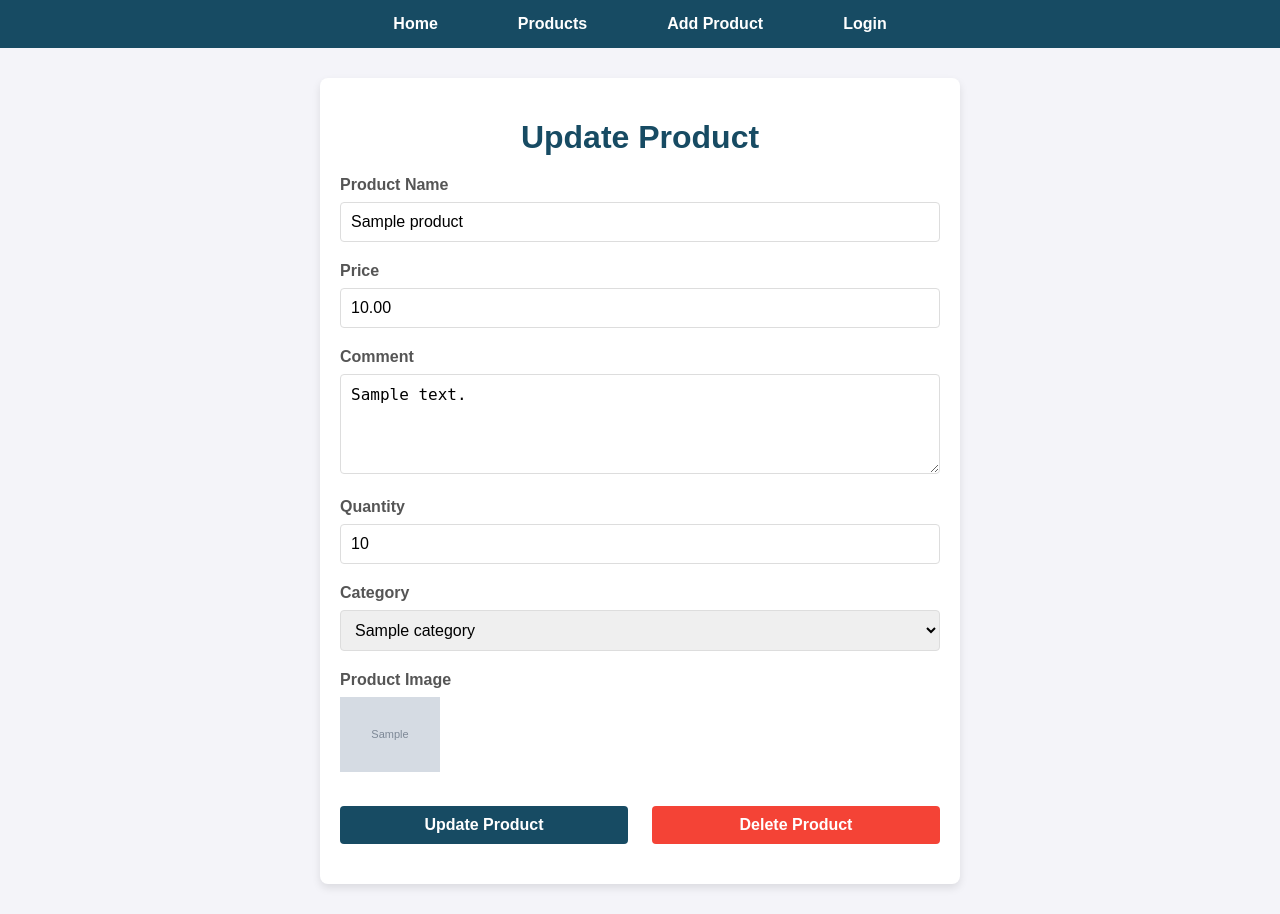
After one commit to MuhammadjonArabov/ShopLaptop, a Django app: page /product/update/1/ in a window 1280 px wide. The commit adds this page. Run offline with Django 5.2, Linux system fonts and the light colour scheme; tables that the repository leaves empty hold one stand-in row (values such as "Sample post"); grey boxes marked "Sample" are stand-in pictures.

Commit message:
prpoduct update

```diff
--- a/shop/forms.py
+++ b/shop/forms.py
@@ -5,7 +5,8 @@
 class ProductForm(forms.ModelForm):
     class Meta:
         model = Product
-        fields = ['name', 'price', 'quantity', 'comment', 'images']
+        fields = ['name', 'price', 'comment', 'quantity', 'category', 'images']
+
 
 class SellerUpdateForm(forms.ModelForm):
     class Meta:
--- /dev/null
+++ b/shop/static/css/product_update.css
@@ -0,0 +1,171 @@
+/* General Styles */
+body {
+    font-family: 'Arial', sans-serif;
+    margin: 0;
+    padding: 0;
+    background-color: #f4f4f9;
+    color: #333;
+}
+
+/* Navbar styling */
+.navbar {
+    background-color: #174b63;
+    padding: 15px 0;
+    display: flex;
+    justify-content: center;
+}
+
+.nav-menu {
+    list-style: none;
+    display: flex;
+    gap: 40px;
+    margin: 0;
+    padding: 0;
+}
+
+.nav-menu a {
+    color: white;
+    text-decoration: none;
+    font-size: 16px;
+    font-weight: bold;
+    padding: 8px 20px;
+    transition: color 0.3s, background-color 0.3s;
+}
+
+.nav-menu a:hover {
+    color: #FFD700;
+    background-color: rgba(255, 255, 255, 0.2);
+    border-radius: 4px;
+}
+
+/* Container for the form */
+.container {
+    width: 90%;
+    max-width: 600px;
+    margin: 30px auto;
+    background-color: #fff;
+    padding: 20px;
+    border-radius: 8px;
+    box-shadow: 0 4px 8px rgba(0, 0, 0, 0.1);
+}
+
+h1 {
+    text-align: center;
+    color: #174b63;
+    margin-bottom: 20px;
+}
+
+/* Form Styling */
+.form-group {
+    margin-bottom: 20px;
+}
+
+.form-group label {
+    font-size: 16px;
+    font-weight: bold;
+    color: #555;
+    display: block;
+    margin-bottom: 8px;
+}
+
+input, select, textarea {
+    width: 100%;
+    padding: 10px;
+    font-size: 16px;
+    border: 1px solid #ddd;
+    border-radius: 4px;
+    box-sizing: border-box;
+}
+
+textarea {
+    resize: vertical;
+    height: 100px;
+}
+
+/* Container for image preview */
+.form-group img {
+    max-width: 100px;
+    margin-bottom: 10px;
+    cursor: pointer; /* Makes the image clickable */
+}
+
+/* Form actions section */
+.form-group.actions {
+    display: flex;
+    justify-content: space-between;
+    align-items: center;
+    gap: 10px;
+    margin-top: 20px;
+}
+
+/* Style for the update button */
+.btn-submit {
+    background-color: #174b63;
+    color: white;
+    font-size: 16px;
+    font-weight: bold;
+    padding: 10px 20px;
+    border: none;
+    border-radius: 4px;
+    cursor: pointer;
+    transition: background-color 0.3s;
+    width: 48%;
+}
+
+.btn-submit:hover {
+    background-color: #FFD700;
+}
+
+/* Style for the delete button */
+.btn-delete {
+    background-color: #f44336; /* Red color */
+    color: white;
+    font-size: 16px;
+    font-weight: bold;
+    padding: 10px 20px;
+    border: none;
+    border-radius: 4px;
+    cursor: pointer;
+    transition: background-color 0.3s;
+    width: 48%;
+}
+
+.btn-delete:hover {
+    background-color: #d32f2f;
+}
+
+/* Responsive Design */
+@media (max-width: 768px) {
+    .navbar {
+        padding: 10px 0;
+    }
+
+    .nav-menu {
+        gap: 20px;
+    }
+
+    .container {
+        width: 95%;
+        padding: 15px;
+    }
+}
+
+@media (max-width: 480px) {
+    .nav-menu {
+        flex-direction: column;
+        align-items: center;
+    }
+
+    .container {
+        width: 100%;
+        padding: 10px;
+    }
+
+    .btn-submit {
+        font-size: 14px;
+    }
+
+    .btn-delete {
+        font-size: 14px;
+    }
+}
--- a/shop/templates/products/add_product.html
+++ b/shop/templates/products/add_product.html
@@ -14,7 +14,6 @@
             <li><a href="{% url 'product_list' %}">Mahsulotlar</a></li>
             <li><a href="{% url 'seller_register' %}">Seller bo'lish</a></li>
             <li><a href="{% url 'seller_profile' %}">Seller profile</a></li>
-            <li><a href="{% url 'add_product' %}">Mahsulot qo'shish</a></li>
             <li><a href="{% url 'login' %}">Login</a></li>
         </ul>
     </nav>
--- a/shop/templates/products/product_list.html
+++ b/shop/templates/products/product_list.html
@@ -11,7 +11,6 @@
     <nav class="navbar">
         <ul class="nav-menu">
             <li><a href="{% url 'index' %}">Home</a></li>
-            <li><a href="{% url 'product_list' %}">Mahsulotlar</a></li>
             <li><a href="{% url 'seller_register' %}">Seller bo'lish</a></li>
             <li><a href="{% url 'seller_profile' %}">Seller profile</a></li>
             <li><a href="{% url 'add_product' %}">Mahsulot qo'shish</a></li>
--- /dev/null
+++ b/shop/templates/products/product_update.html
@@ -0,0 +1,77 @@
+<!DOCTYPE html>
+<html lang="en">
+<head>
+    {% load static %}
+    <link rel="stylesheet" href="{% static 'css/product_update.css' %}">
+    <title>Update Product</title>
+</head>
+<body>
+    <nav class="navbar">
+        <ul class="nav-menu">
+            <li><a href="{% url 'index' %}">Home</a></li>
+            <li><a href="{% url 'product_list' %}">Products</a></li>
+            <li><a href="{% url 'add_product' %}">Add Product</a></li>
+            <li><a href="{% url 'login' %}">Login</a></li>
+        </ul>
+    </nav>
+
+    <div class="container">
+        <h1>Update Product</h1>
+        <form method="POST" enctype="multipart/form-data">
+            {% csrf_token %}
+            <div class="form-group">
+                <label for="id_name">Product Name</label>
+                {{ form.name }}
+            </div>
+
+            <div class="form-group">
+                <label for="id_price">Price</label>
+                {{ form.price }}
+            </div>
+
+            <div class="form-group">
+                <label for="id_comment">Comment</label>
+                {{ form.comment }}
+            </div>
+
+            <div class="form-group">
+                <label for="id_quantity">Quantity</label>
+                {{ form.quantity }}
+            </div>
+
+            <div class="form-group">
+                <label for="id_category">Category</label>
+                {{ form.category }}
+            </div>
+
+            <div class="form-group">
+                <label for="id_images">Product Image</label>
+                {% if product.images %}
+                    <img src="{{ product.images.url }}" alt="Current Image" id="current-image" style="max-width: 100px; margin-bottom: 10px; cursor: pointer;">
+                {% else %}
+                    <p>No image available</p>
+                {% endif %}
+                <!-- Hidden file input -->
+                <input type="file" id="image-upload" name="images" accept="image/*" style="display: none;">
+            </div>
+
+            <div class="form-group actions">
+                <button type="submit" class="btn-submit">Update Product</button>
+
+                <!-- Delete button to deactivate the product -->
+                <form method="POST" action="{% url 'product_delete' product.id %}" style="display:inline-block;">
+                    {% csrf_token %}
+                    <button type="submit" class="btn-delete">Delete Product</button>
+                </form>
+            </div>
+        </form>
+    </div>
+
+    <script>
+        // JavaScript to trigger the file input when clicking on the image
+        document.getElementById("current-image").addEventListener("click", function() {
+            document.getElementById("image-upload").click();
+        });
+    </script>
+</body>
+</html>
--- a/shop/templates/products/seller.html
+++ b/shop/templates/products/seller.html
@@ -11,7 +11,6 @@
             <li><a href="{% url 'index' %}">Home</a></li>
             <li><a href="{% url 'product_list' %}">Mahsulotlar</a></li>
             <li><a href="{% url 'seller_register' %}">Seller bo'lish</a></li>
-            <li><a href="{% url 'seller_profile' %}">Seller profile</a></li>
             <li><a href="{% url 'add_product' %}">Mahsulot qo'shish</a></li>
             <li><a href="{% url 'login' %}">Login</a></li>
         </ul>
@@ -42,8 +41,9 @@
                     <p><strong>Kategoriyasi:</strong> {{ product.category.name }}</p>
                     <p><strong>Izoh:</strong> {{ product.comment }}</p>
                     <div class="product-actions">
-                        <a href="#" class="btn btn-edit">O'zgartirish</a>
-                        <a href="#" class="btn btn-delete">O'chirish</a>
+                        <a href="{% url 'product_update' pk=product.pk %}" class="btn btn-edit">O'zgartirish</a>
+
+<!--                        <a href="#" class="btn btn-delete">O'chirish</a>-->
                     </div>
                 </div>
             </div>
--- a/shop/templates/products/seller_register.html
+++ b/shop/templates/products/seller_register.html
@@ -10,7 +10,6 @@
         <ul class="nav-menu">
             <li><a href="{% url 'index' %}">Home</a></li>
             <li><a href="{% url 'product_list' %}">Mahsulotlar</a></li>
-            <li><a href="{% url 'seller_register' %}">Seller bo'lish</a></li>
             <li><a href="{% url 'seller_profile' %}">Seller profile</a></li>
             <li><a href="{% url 'add_product' %}">Mahsulot qo'shish</a></li>
             <li><a href="{% url 'login' %}">Login</a></li>
--- a/shop/urls.py
+++ b/shop/urls.py
@@ -10,4 +10,6 @@ urlpatterns = [
     path('product-list/', views.product_list, name='product_list'),
     path('seller-profile/', views.seller_profile, name='seller_profile'),
     path('seller/update/', views.seller_update, name='seller_update'),
+    path('product/update/<int:pk>/', views.product_update, name='product_update'),
+    path('product/delete/<int:pk>/', views.product_delete, name='product_delete'),
 ]
--- a/shop/views.py
+++ b/shop/views.py
@@ -1,9 +1,9 @@
-from django.shortcuts import render, redirect
+from django.shortcuts import render, redirect, get_object_or_404
 from django.contrib.auth import authenticate, login
 from django.contrib.auth.decorators import login_required
 from django.contrib import messages
 
-from .forms import SellerUpdateForm
+from .forms import SellerUpdateForm, ProductForm
 from .models import User, Seller, Customer, Category, Product
 
 
@@ -145,7 +145,7 @@ def seller_profile(request):
         return redirect('index')
 
     seller = request.user.seller
-    products = Product.objects.filter(seller=seller)
+    products = Product.objects.filter(seller=seller, status=True)
     product_count = products.count()
     total_quantity = sum(product.quantity for product in products)
 
@@ -181,3 +181,27 @@ def seller_update(request):
         form = SellerUpdateForm(instance=request.user)
 
     return render(request, 'products/seller_update.html', {'form': form, 'seller': seller})
+
+
+def product_update(request, pk):
+    product = get_object_or_404(Product, pk=pk)
+
+    if request.method == 'POST':
+        form = ProductForm(request.POST, request.FILES, instance=product)
+        if form.is_valid():
+            form.save()
+            if 'images' in request.FILES:
+                product.images = request.FILES['images']
+                product.save()
+            return redirect('seller_profile')
+    else:
+        form = ProductForm(instance=product)
+
+    return render(request, 'products/product_update.html', {'form': form, 'product': product})
+
+
+def product_delete(request, pk):
+    product = get_object_or_404(Product, pk=pk)
+    product.status = False
+    product.save()
+    return redirect('seller_profile')
```
Also changed, not shown: media/product_images/images.jpeg (added), media/product_images/images_GGiKkXZ.jpeg (added).
